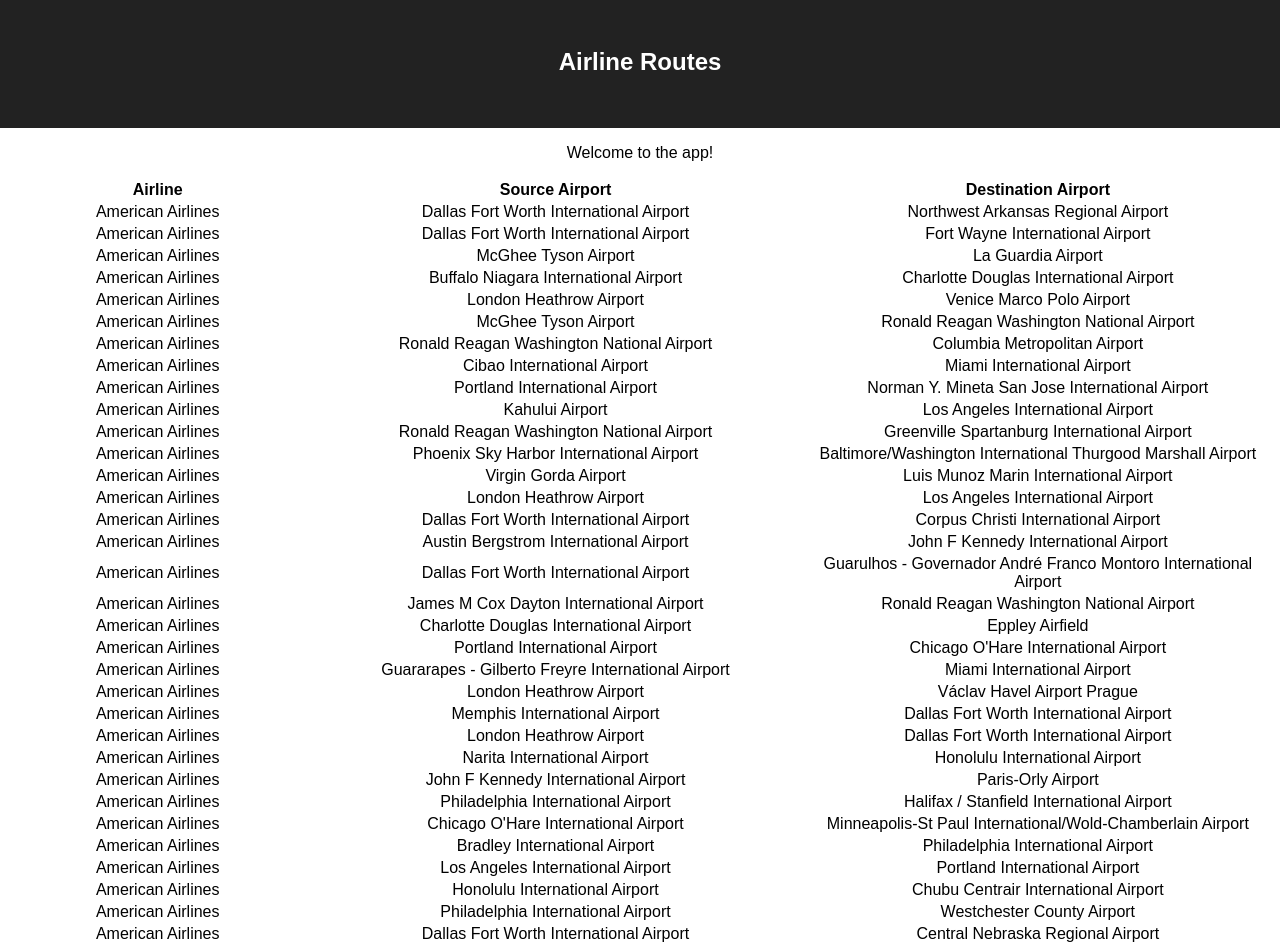
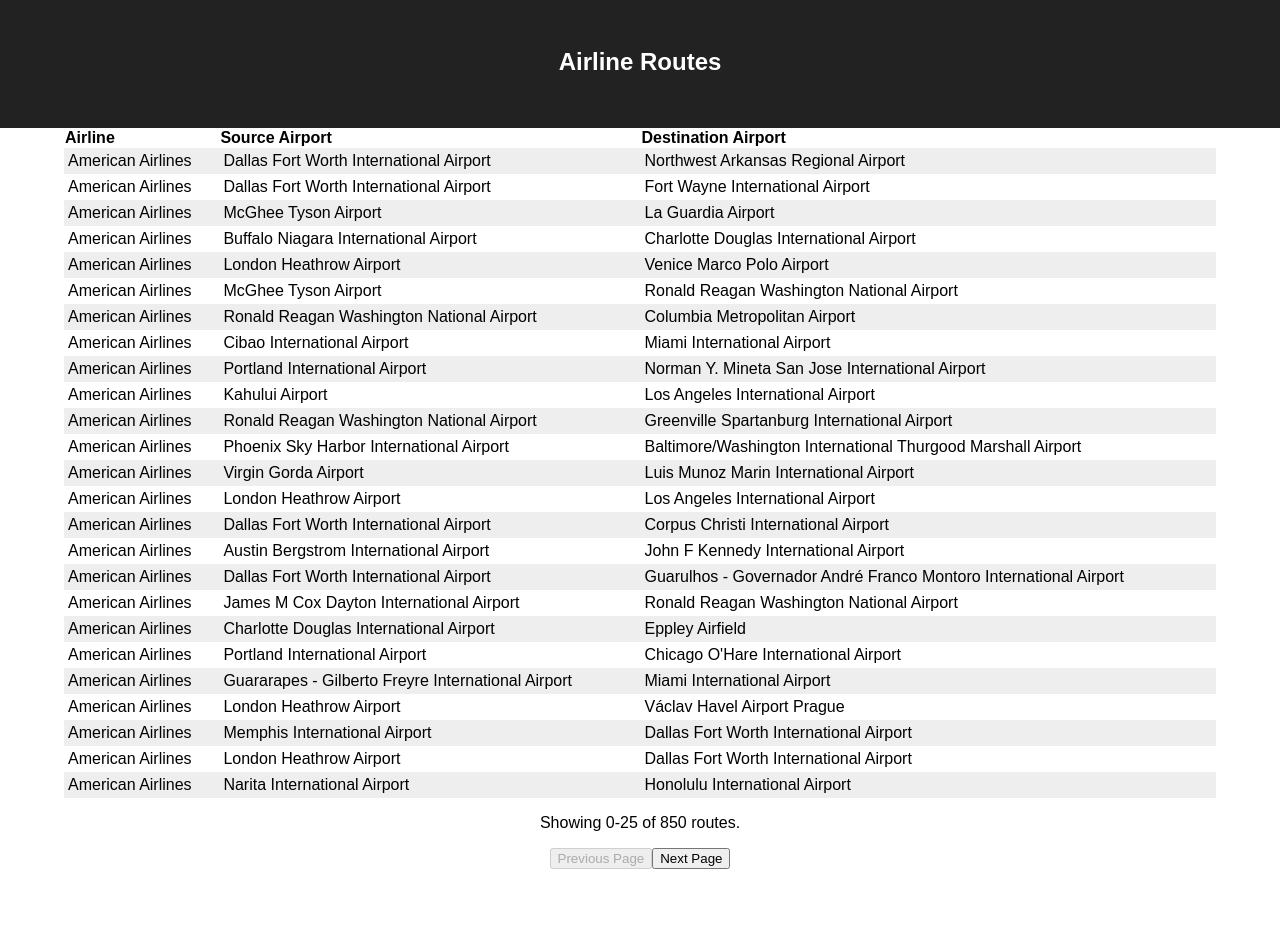
Before and after one commit to T-monius/airline-routes, a React (Create React App) app: page / in a window 1280 px wide. Shown: the top 947 px of the page. After the commit the page ends 869 px from the top, so only its background shows below. Built offline with nearby package versions, Linux system fonts and the light colour scheme.

Commit message:
Add Pagination to Table

```diff
--- a/src/App.js
+++ b/src/App.js
@@ -2,17 +2,47 @@
 import './App.css';
 
 import RouteData, { getAirlineById, getAirportByCode } from './data.js';
-import Table from './Table';
+import Table from './components/Table';
 
 class App extends Component {
+  state = {
+    routes: this.limitedRoutes(),
+    startingRouteIdx: 0,
+    routeLimit: 25,
+  };
 
-  formatValue(property, value) {
+  formatValue = (property, value) => {
     if (property === 'airline') {
       return getAirlineById(value).name;
     } else {
       return getAirportByCode(value).name;
     }
-  }
+  };
+
+  limitedRoutes(startingRouteIdx=0, routeLimit=25) {
+    const endingRouteIdx = startingRouteIdx + routeLimit;
+    return RouteData.routes.slice(startingRouteIdx, endingRouteIdx);
+  };
+
+  totalRoutes = () => {
+    return RouteData.routes.length;
+  };
+
+  handlePreviousClick = (_) => {
+    const newStartingIdx = this.state.startingRouteIdx - this.state.routeLimit;
+    this.setState({
+      routes: this.limitedRoutes(newStartingIdx, this.state.routeLimit),
+      startingRouteIdx: newStartingIdx,
+    });
+  };
+
+  handleNextClick = (_) => {
+    const newStartingIdx = this.state.startingRouteIdx + this.state.routeLimit;
+    this.setState({
+      routes: this.limitedRoutes(newStartingIdx, this.state.routeLimit),
+      startingRouteIdx: newStartingIdx,
+    });
+  };
 
   render() {
     const columns = [
@@ -27,15 +57,22 @@
           <h1 className="title">Airline Routes</h1>
         </header>
         <section>
-          <p>
-            Welcome to the app!
-          </p>
           <Table
-            className="routes-table"
             columns={columns}
-            rows={RouteData.routes}
+            rows={this.state.routes}
             format={this.formatValue}
           />
+          <p>Showing {this.state.startingRouteIdx}-{this.state.startingRouteIdx + this.state.routeLimit} of {this.totalRoutes()} routes.</p>
+          <div>
+            <button onClick={this.handlePreviousClick}
+                    disabled={(this.state.startingRouteIdx - this.state.routeLimit) < 0}>
+              Previous Page
+            </button>
+            <button onClick={this.handleNextClick}
+                    disabled={this.state.startingRouteIdx + this.state.routeLimit  >= this.totalRoutes()}>
+              Next Page
+            </button>
+          </div>
         </section>
       </div>
     );
--- a/src/Table.js
+++ /dev/null
@@ -1,20 +0,0 @@
-import React from 'react';
-import TableRow from './TableRow'
-
-const Table = ( { columns, rows, format } ) => {
-  return (
-    <table>
-      <tr>
-        {columns.map((columnHeader) => {
-          return <th key={columnHeader.name} >{columnHeader.name}</th>
-        })}
-      </tr>
-      {rows.map((route) => <TableRow columnTypes={columns}
-                                     route={route}
-                                     format={format}
-                           /> )}
-    </table>
-  );
-};
-
-export default Table;
--- /dev/null
+++ b/src/components/Table.js
@@ -0,0 +1,22 @@
+import React from 'react';
+import TableRow from './TableRow'
+
+const Table = ( { columns, rows, format } ) => {
+    return (
+      <table className="routes-table" >
+        <tbody>
+          <tr key='header'>
+            {columns.map((columnHeader) => {
+              return <th key={columnHeader.name} >{columnHeader.name}</th>
+            })}
+          </tr>
+          {rows.map((route) => <TableRow columnTypes={columns}
+                                         route={route}
+                                         format={format}
+                               /> )}
+        </tbody>
+      </table>
+    );
+};
+
+export default Table;
--- a/src/TableRow.js
+++ b/src/components/TableRow.js
@@ -2,7 +2,7 @@
 
 const TableRow = ( { columnTypes, route, format } ) => {
   return (
-    <tr>
+    <tr key={Object.values(route).join(':')}>
       {columnTypes.map((columnType) => {
         const columnValue = route[columnType.property];
         return <td key={ columnType.property + columnValue }>
```
